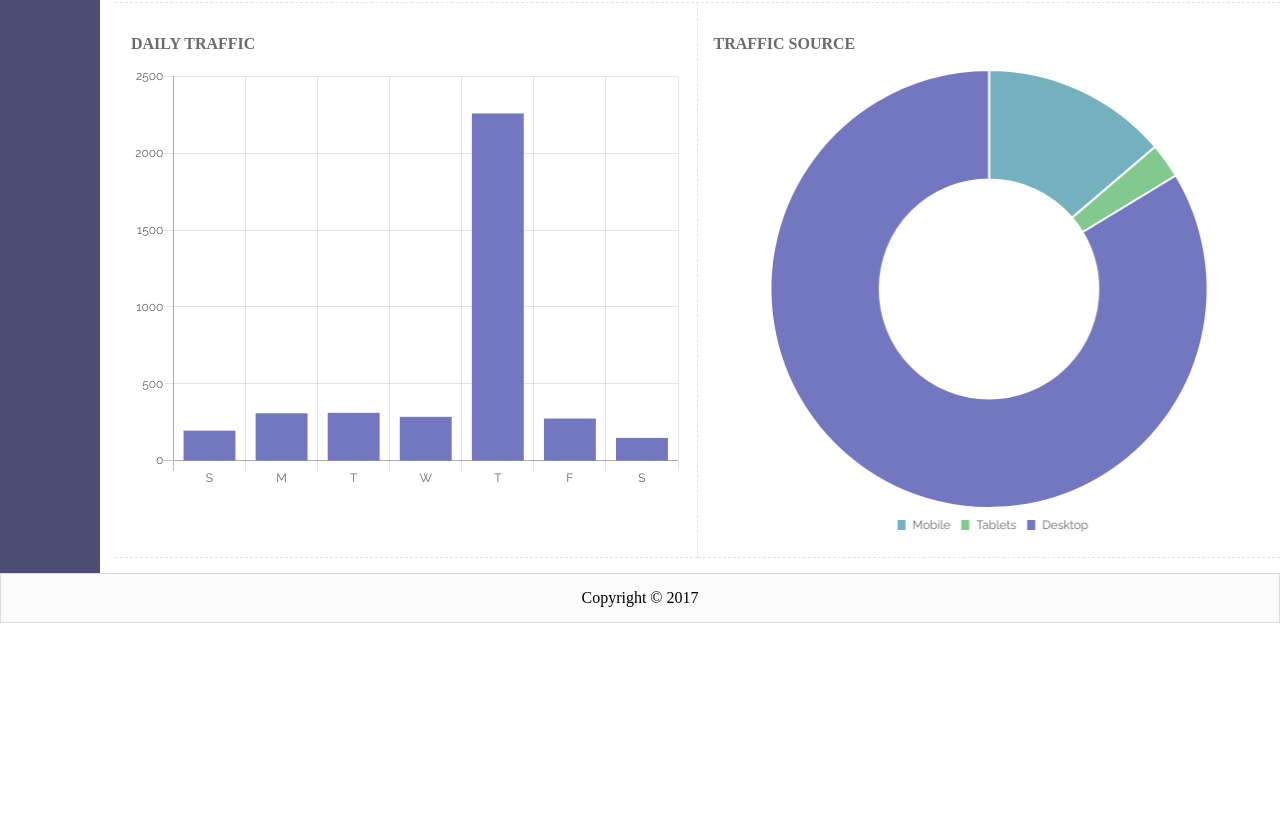
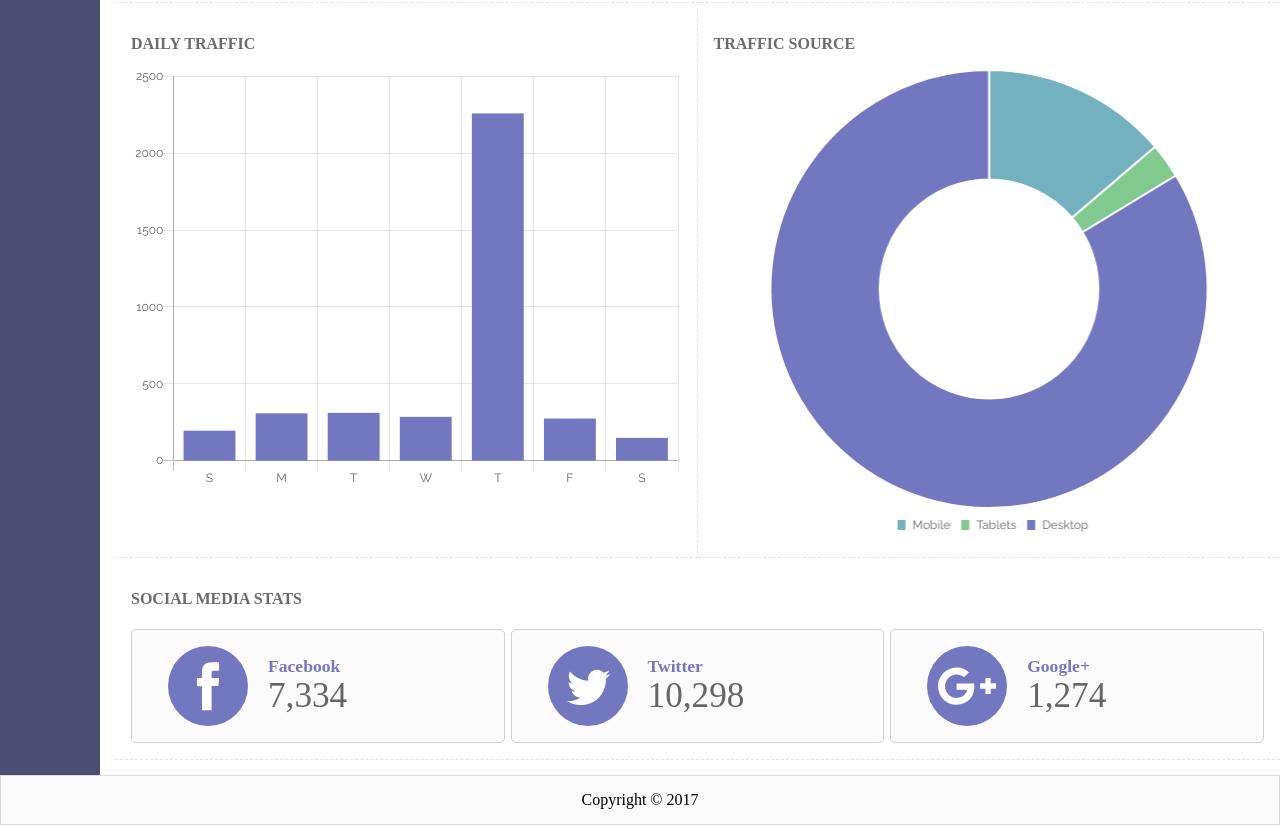
Before and after one commit to zcardais/P9_web_app_dashboard, a plain HTML site: page index_v2.html in a window 1280 px wide. Shown: the part 876-1701 px from the top of the page. Before the commit the page ends 1499 px from the top, so only its background shows below. Drawn offline with nearby package versions, Linux system fonts and the light colour scheme.

Commit message:
Finished implementing the Social Stats row section. Next TODO: HTML markup and CSS styles for New Member and Recent Activity row columns.

```diff
--- a/css/styles_v2.css
+++ b/css/styles_v2.css
@@ -192,7 +192,7 @@ input, textarea, select {
   WRAPPER-WEB-TRAFFIC
 --------------------------- */
 
-.wrapper-web-traffic, .wrapper-daily-traffic, .wrapper-source-traffic, .wrapper-socmed-stats, .wrapper-new-member, .wrapper-recent-activities, .wrapper-message, .wrapper-settings {
+.wrapper-web-traffic, .wrapper-daily-traffic, .wrapper-source-traffic, .wrapper-social-stats, .wrapper-new-member, .wrapper-recent-activities, .wrapper-message, .wrapper-settings {
     border-bottom: 1px dashed #e2e2e2;
     padding: 1em;
 }
@@ -231,6 +231,63 @@ input, textarea, select {
     background-color: #81c98f;
     color: #fff;
     border-radius: 10px;
+}
+
+
+/* --------------------------
+  WRAPPER-SOCIAL-STATS
+--------------------------- */
+
+.wrapper-social-stats {
+    display: -webkit-flex;
+    display: -ms-flex;
+    display: flex;
+    flex-wrap: wrap;
+    flex-direction: column;
+    justify-content: space-between;
+    align-items: center;
+}
+
+.social-stats {
+    display: -webkit-flex;
+    display: -ms-flex;
+    display: flex;
+    flex-direction: row;
+    justify-content: flex-start;
+    align-items: center;
+    padding: 1em;
+    background-color: #fbfbfb;
+    border-radius: 5px;
+    flex-basis: 100%;
+    width: 100%;
+    margin-top: 10px;
+}
+
+.social-stats .badge {
+    background-color: #7377bf;
+    border-radius: 50%;
+    width: 80px;
+    height: 80px;
+    margin-left: 20px;
+    margin-right: 20px;
+    text-align: center;
+}
+
+.social-icons {
+    fill: #fff;
+    width: 70px;
+    margin-top: 5px;
+}
+
+.social-stats .stats h5 {
+    font-size: 1.1em;
+    margin: 0;
+    color: #7477bf;
+}
+
+.social-stats .stats span {
+    font-size: 2.2em;
+    color: #666;
 }
 
 @media only screen and (min-width: 768px) {
@@ -324,7 +381,7 @@ input, textarea, select {
     /* --------------------------
       WRAPPER-WEB-TRAFFIC
     --------------------------- */
-    .wrapper-web-traffic, .wrapper-socmed-stats, .wrapper-tab-search {
+    .wrapper-web-traffic, .wrapper-social-stats, .wrapper-tab-search {
         flex-basis: 100%;
         width: 100%;
     }
@@ -347,10 +404,27 @@ input, textarea, select {
         -webkit-flex: 0 50%;
         flex: 0 50%;
     }
+    /* --------------------------
+      WRAPPER-SOCIAL-STATS
+    --------------------------- */
+    .wrapper-social-stats {
+        flex-direction: row;
+    }
+    .social-stats {
+        /*flex-basis: 49%;*/
+        /*width: 49%;*/
+        /*margin-top: 10px;*/
+        border: 1px solid #d1d1d1;
+    }
 }
 
 @media only screen and (min-width: 1024px) {
     canvas {
         max-height: 500px;
     }
+    .social-stats {
+        flex-basis: 33%;
+        width: 33%;
+        margin-top: 5px;
+    }
 }
--- a/index_v2.html
+++ b/index_v2.html
@@ -66,7 +66,7 @@
             </a></li>
             <li><a href="#">
               <svg class="icon icon-visits" version="1.1" xmlns="http://www.w3.org/2000/svg" xmlns:xlink="http://www.w3.org/1999/xlink" x="0px" y="0px" viewBox="0 0 32 32" style="enable-background:new 0 0 32 32;" xml:space="preserve">
-                <g id="_x35__10_">
+                <g>
                   <g>
                     <path class="st0" d="M14,0h-2c-1.1,0-2,0.9-2,2v28c0,1.1,0.9,2,2,2h2c1.1,0,2-0.9,2-2V2C16,0.9,15.1,0,14,0z M14,29
                     c0,0.6-0.4,1-1,1c-0.6,0-1-0.4-1-1V3c0-0.6,0.4-1,1-1c0.6,0,1,0.4,1,1V29z M4,9H2c-1.1,0-2,0.9-2,2v19c0,1.1,0.9,2,2,2h2
@@ -140,6 +140,37 @@
             <canvas id="source-traffic-donut-chart" width="300" height="200"></canvas>
           </div>
 
+          <div class="wrapper-social-stats">
+            <h3 class="widget-title">Social Media Stats</h3>
+            <div class="social-stats">
+              <div class="badge">
+                <svg viewBox="0 0 512 512" class="social-icons"><path d="M211.9 197.4h-36.7v59.9h36.7V433.1h70.5V256.5h49.2l5.2-59.1h-54.4c0 0 0-22.1 0-33.7 0-13.9 2.8-19.5 16.3-19.5 10.9 0 38.2 0 38.2 0V82.9c0 0-40.2 0-48.8 0 -52.5 0-76.1 23.1-76.1 67.3C211.9 188.8 211.9 197.4 211.9 197.4z"></path></svg>
+              </div>
+              <div class="stats">
+                <h5>Facebook</h5>
+                <span>7,334</span>
+              </div>
+            </div>
+            <div class="social-stats">
+              <div class="badge">
+                <svg viewBox="0 0 512 512" class="social-icons"><path d="M419.6 168.6c-11.7 5.2-24.2 8.7-37.4 10.2 13.4-8.1 23.8-20.8 28.6-36 -12.6 7.5-26.5 12.9-41.3 15.8 -11.9-12.6-28.8-20.6-47.5-20.6 -42 0-72.9 39.2-63.4 79.9 -54.1-2.7-102.1-28.6-134.2-68 -17 29.2-8.8 67.5 20.1 86.9 -10.7-0.3-20.7-3.3-29.5-8.1 -0.7 30.2 20.9 58.4 52.2 64.6 -9.2 2.5-19.2 3.1-29.4 1.1 8.3 25.9 32.3 44.7 60.8 45.2 -27.4 21.4-61.8 31-96.4 27 28.8 18.5 63 29.2 99.8 29.2 120.8 0 189.1-102.1 185-193.6C399.9 193.1 410.9 181.7 419.6 168.6z"></path></svg>
+              </div>
+              <div class="stats">
+                <h5>Twitter</h5>
+                <span>10,298</span>
+              </div>
+            </div>
+            <div class="social-stats">
+              <div class="badge">
+                <svg viewBox="0 0 512 512" class="social-icons"><path d="M179.7 237.6L179.7 284.2 256.7 284.2C253.6 304.2 233.4 342.9 179.7 342.9 133.4 342.9 95.6 304.4 95.6 257 95.6 209.6 133.4 171.1 179.7 171.1 206.1 171.1 223.7 182.4 233.8 192.1L270.6 156.6C247 134.4 216.4 121 179.7 121 104.7 121 44 181.8 44 257 44 332.2 104.7 393 179.7 393 258 393 310 337.8 310 260.1 310 251.2 309 244.4 307.9 237.6L179.7 237.6 179.7 237.6ZM468 236.7L429.3 236.7 429.3 198 390.7 198 390.7 236.7 352 236.7 352 275.3 390.7 275.3 390.7 314 429.3 314 429.3 275.3 468 275.3"></path></svg>
+              </div>
+              <div class="stats">
+                <h5>Google+</h5>
+                <span>1,274</span>
+              </div>
+            </div>
+          </div>
+
 
 
 
```
